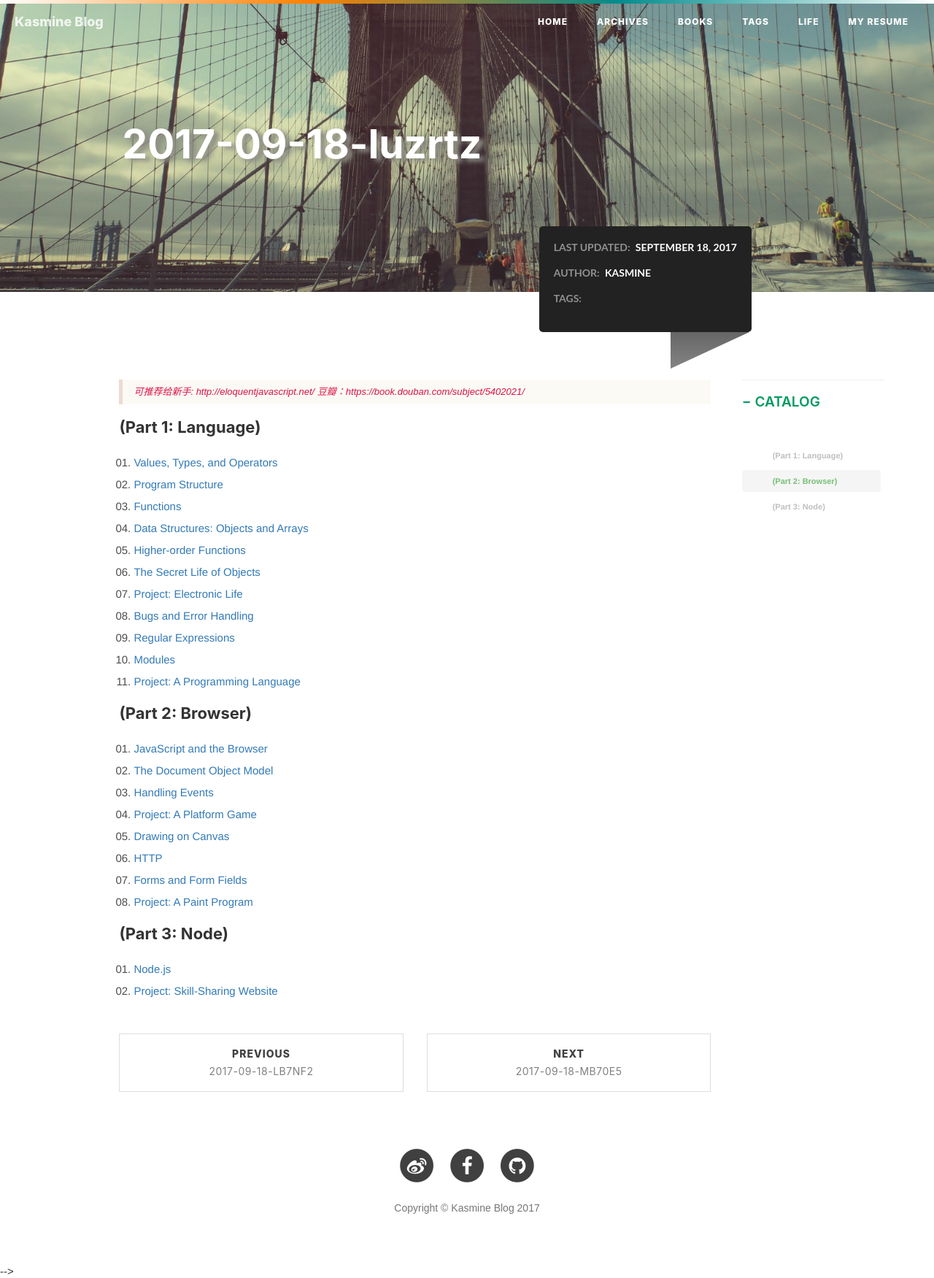
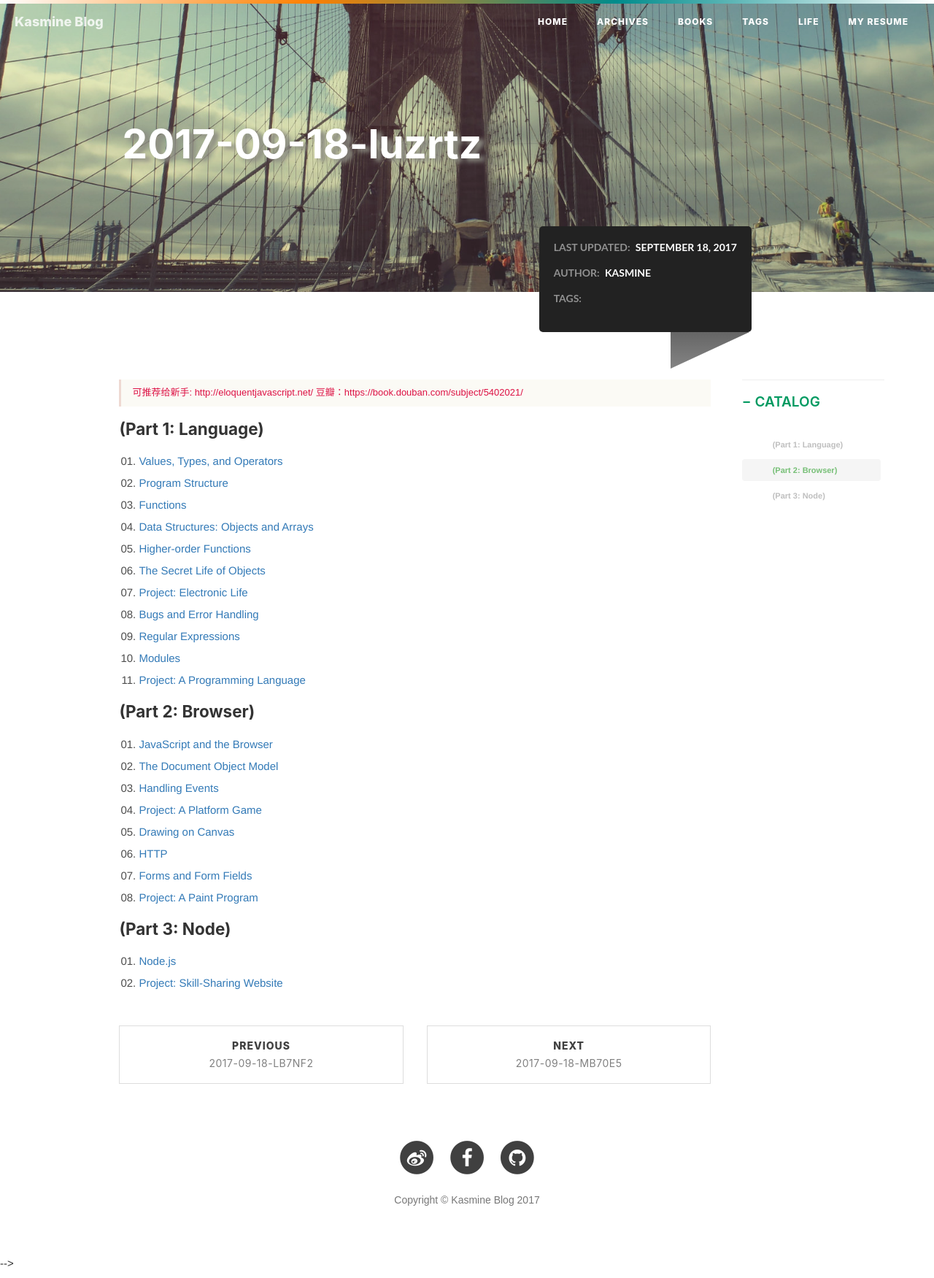
Before and after one commit to visiky/kasmine.blog, a Jekyll site: the page built from _posts/notebook/2017-09-18-luzrtz.md, in a window 1280 px wide. Shown: the whole page at 73% size. Built offline with Jekyll 4.4.1, drawn with Linux system fonts in a browser that asks for light colours; nearby versions of some CDN libraries; comment, search, counter and statistics services are not loaded.

Commit message:
fix style

```diff
--- a/assets/css/style.css
+++ b/assets/css/style.css
@@ -38,10 +38,10 @@
   font-size: 30px;
 }
 h2 {
-  font-size: 26px;
+  font-size: 1.75em;
 }
 h3 {
-  font-size: 22px;
+  font-size: 1.5em;
 }
 h4 {
   font-size: 18px;
@@ -66,15 +66,15 @@
     padding: 5px 30px 5px 15px;
     margin: 20px 0;
     background-color: rgba(248,245,236,0.5);
-    border-left: 5px solid rgba(191,87,73,0.2);
+    border-left: 3px solid rgba(191,87,73,0.2);
     font-style: normal;
 }
 blockquote p {
   margin: 5px 0 0;
-  font-style: italic;
   font-size: 13px !important;
-  line-height: 18px !important;
   color: #dd1144 !important;
+  line-height: 1.6;
+  word-wrap: break-word;
 }
 p {
     font-size: 15px;
@@ -148,12 +148,15 @@
   color: #76bf76;
 }
 .post-container h1,
-.post-container h2,
+.post-container h2 {
+  border-bottom: 1px solid #eee;
+  padding-bottom: 10px;
+}
 .post-container h3,
 .post-container h4,
 .post-container h5,
 .post-container h6 {
-  margin: 20px 0 25px;
+  padding-bottom: 10px;
 }
 .post-container h5 {
   font-size: 19px;
@@ -180,9 +183,14 @@
 }
 .post-container ul,
 .post-container ol {
-  /* 06-24 修改边距问题*/
-  padding: 0;
+  /* 2017-10-19 修改边距问题*/
+  padding: 0 7px;
   margin: 0 20px;
+}
+.post-container ul ul,
+.post-container ol ul{
+  /*  2017-10-19 fix style */
+  list-style: circle;
 }
 .post-container ul li,
 .post-container ol li {
```
Also changed, not shown: _posts/HTML5与WebGL编程/Part1 基础知识/2017-10-18-1. Three.js —— 一款JavaScript3D引擎.md (+2 -1 lines).
